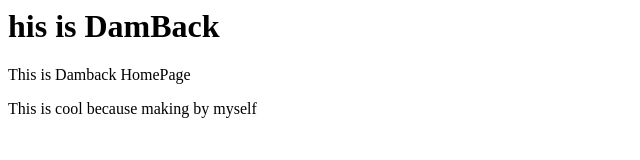
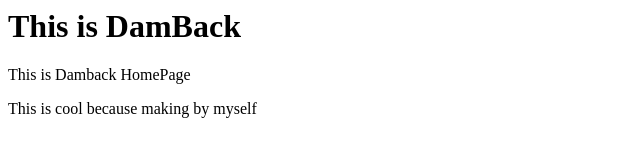
Before and after one commit to Timdamback/Blog, a plain HTML site: page index.html in a window 1280 px wide. Shown: the whole page, without its empty margins (0-640 px from the left). Drawn offline with Linux system fonts and the light colour scheme.

Commit message:
Add files via upload

```diff
--- a/index.html
+++ b/index.html
@@ -1,3 +1,3 @@
-<h1>his is DamBack</h1>
+<h1>This is DamBack</h1>
 This is Damback HomePage
 <p>This is cool because making by myself</p>
```
